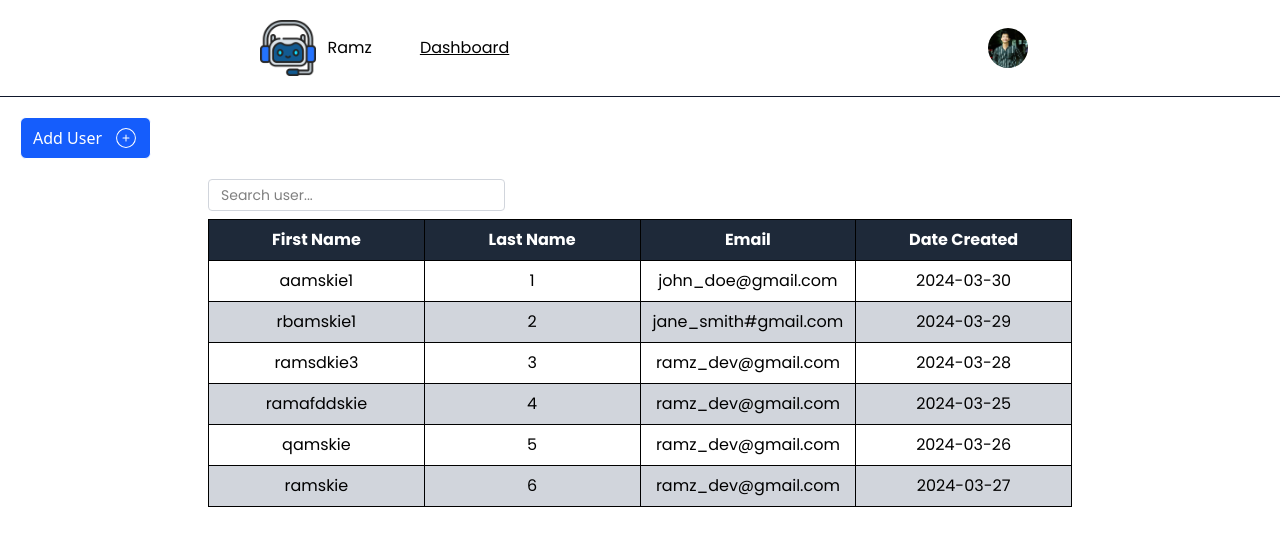
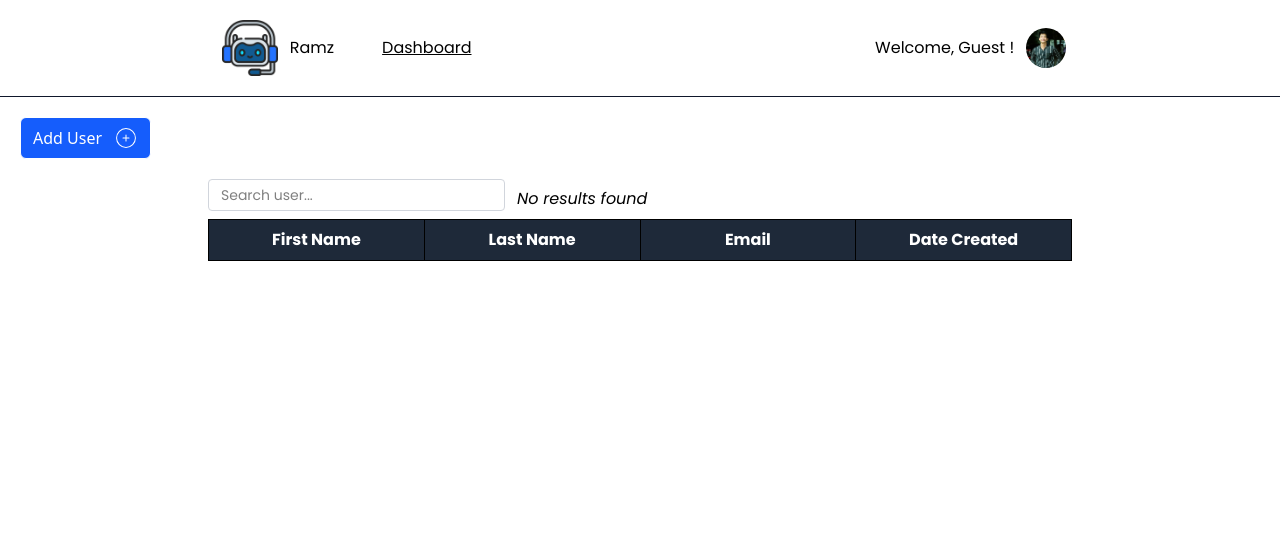
Before and after one commit to panisjr/user-management, a React (Vite) app: page /dashboard in a window 1280 px wide. Shown: the top 546 px of the page. Built offline with nearby package versions, Linux system fonts and the light colour scheme; a web font is replaced by a local one.

Commit message:
Update: display specific data based on the current user using create context

```diff
--- a/src/App.tsx
+++ b/src/App.tsx
@@ -5,55 +5,57 @@ import SignIn from "./SignIn";
 import SignUp from "./SignUp";
 import Dashboard from "./Dashboard";
 import { useState } from "react";
-import { User } from "./types";
-const dummyUsers: User[] = [
-  {
-    firstname: "aamskie1",
-    lastname: "1",
-    email: "john_doe@gmail.com",
-    password: "12345",
-    date: "2024-03-30",
-  },
-  {
-    firstname: "rbamskie1",
-    lastname: "2",
-    email: "jane_smith#gmail.com",
-    password: "abcdef",
-    date: "2024-03-29",
-  },
-  {
-    firstname: "ramsdkie3",
-    lastname: "3",
-    email: "ramz_dev@gmail.com",
-    password: "devpassword",
-    date: "2024-03-28",
-  },
-  {
-    firstname: "ramafddskie",
-    lastname: "4",
-    email: "ramz_dev@gmail.com",
-    password: "devpassword",
-    date: "2024-03-25",
-  },
-  {
-    firstname: "qamskie",
-    lastname: "5",
-    email: "ramz_dev@gmail.com",
-    password: "devpassword",
-    date: "2024-03-26",
-  },
-  {
-    firstname: "ramskie",
-    lastname: "6",
-    email: "ramz_dev@gmail.com",
-    password: "devpassword",
-    date: "2024-03-27",
-  },
-];
+import { User} from "./types";
+import { UserProvider } from "./UserProvider";
+// const dummyUsers: User[] = [
+//   {
+//     firstname: "aamskie1",
+//     lastname: "1",
+//     email: "john_doe@gmail.com",
+//     password: "12345",
+//     date: "2024-03-30",
+//   },
+//   {
+//     firstname: "rbamskie1",
+//     lastname: "2",
+//     email: "jane_smith#gmail.com",
+//     password: "abcdef",
+//     date: "2024-03-29",
+//   },
+//   {
+//     firstname: "ramsdkie3",
+//     lastname: "3",
+//     email: "ramz_dev@gmail.com",
+//     password: "devpassword",
+//     date: "2024-03-28",
+//   },
+//   {
+//     firstname: "ramafddskie",
+//     lastname: "4",
+//     email: "ramz_dev@gmail.com",
+//     password: "devpassword",
+//     date: "2024-03-25",
+//   },
+//   {
+//     firstname: "qamskie",
+//     lastname: "5",
+//     email: "ramz_dev@gmail.com",
+//     password: "devpassword",
+//     date: "2024-03-26",
+//   },
+//   {
+//     firstname: "ramskie",
+//     lastname: "6",
+//     email: "ramz_dev@gmail.com",
+//     password: "devpassword",
+//     date: "2024-03-27",
+//   },
+// ];
 function App() {
-  const [users, setUsers] = useState<User[]>(dummyUsers);
+  const [users, setUsers] = useState<User[]>([]);
 
   return (
+    <UserProvider>
       <Router>
         <Layout>
           <Routes>
@@ -73,6 +75,7 @@ function App() {
           </Routes>
         </Layout>
       </Router>
+    </UserProvider>
   );
 }
 
--- a/src/Dashboard.tsx
+++ b/src/Dashboard.tsx
@@ -4,6 +4,7 @@ import { AuthProps } from "./types";
 import { CiCirclePlus } from "react-icons/ci";
 import { RxCross2 } from "react-icons/rx";
 import Swal from "sweetalert2";
+import { useUser } from "./UserHook";
 
 const Dashboard: React.FC<AuthProps> = ({ users, setUsers }) => {
   const [firstname, setFirstname] = useState<string>("");
@@ -12,10 +13,12 @@ const Dashboard: React.FC<AuthProps> = ({ users, setUsers }) => {
   const [password, setPassword] = useState<string>("");
   const [addModal, setAddModal] = useState<boolean>(false);
 
+  // Get current user for assigning specific created data
+  const { currentUser } = useUser();
+
   const addUser = (e: React.FormEvent<HTMLFormElement>) => {
     e.preventDefault();
     const foundUser = users.find((user) => user.email === email);
-
     if (foundUser) {
       Swal.fire({
         icon: "error",
@@ -42,6 +45,7 @@ const Dashboard: React.FC<AuthProps> = ({ users, setUsers }) => {
       setUsers([
         ...users,
         {
+          currentUserEmail: currentUser?.email,
           email,
           firstname,
           lastname,
--- a/src/SignIn.tsx
+++ b/src/SignIn.tsx
@@ -1,17 +1,20 @@
 import { useState } from "react";
 import { Link, useNavigate } from "react-router-dom"; // Use React Router for navigation
 import Swal from "sweetalert2";
-import { AuthProps } from "./types";
+import { AuthProps} from "./types";
+import { useUser } from "./UserHook";
 
 const SignIn: React.FC<AuthProps> = ({ users }) => {
   const [email, setEmail] = useState<string>("");
   const [password, setPassword] = useState<string>("");
   const router = useNavigate();
 
+  // Getting the current logged in user
+  const { setCurrentUser } = useUser();
+
   const handleSignIn = (e: React.FormEvent<HTMLElement>) => {
     e.preventDefault();
     const foundUser = users.find((user) => user.email === email);
-
     if (!foundUser) {
       Swal.fire({
         icon: "error",
@@ -38,6 +41,7 @@ const SignIn: React.FC<AuthProps> = ({ users }) => {
       });
     }
     if (foundUser?.email === email && foundUser?.password === password) {
+      setCurrentUser(foundUser);
       router("/dashboard");
       setEmail("");
       setPassword("");
--- /dev/null
+++ b/src/UserContext.tsx
@@ -0,0 +1,10 @@
+import { createContext } from "react";
+import { User } from "./types";
+
+interface UserContextType {
+  currentUser: User | null;
+  setCurrentUser: React.Dispatch<React.SetStateAction<User | null>>;
+}
+
+// Export only the context here
+export const UserContext = createContext<UserContextType | undefined>(undefined);
--- /dev/null
+++ b/src/UserHook.tsx
@@ -0,0 +1,16 @@
+import { useContext } from "react";
+import Swal from "sweetalert2";
+import { UserContext } from "./UserContext"; // Adjust the path as necessary
+
+export const useUser = () => {
+  const context = useContext(UserContext);
+  if (!context) {
+    Swal.fire({
+      icon: "warning",
+      position: "center",
+      title: "useUser must be used within a UserProvider",
+    });
+    throw new Error("useUser must be used within a UserProvider");
+  }
+  return context;
+};
--- /dev/null
+++ b/src/UserProvider.tsx
@@ -0,0 +1,13 @@
+import { useState, ReactNode } from "react";
+import { UserContext } from "./UserContext";
+import { User } from "./types";
+
+export const UserProvider: React.FC<{ children: ReactNode }> = ({ children }) => {
+  const [currentUser, setCurrentUser] = useState<User | null>(null);
+
+  return (
+    <UserContext.Provider value={{ currentUser, setCurrentUser }}>
+      {children}
+    </UserContext.Provider>
+  );
+};
--- a/src/components/DataTable.tsx
+++ b/src/components/DataTable.tsx
@@ -4,6 +4,7 @@ import Swal from "sweetalert2";
 import { RxCross2 } from "react-icons/rx";
 import { CiEdit, CiTrash } from "react-icons/ci";
 import { IoMdArrowDropdown, IoMdArrowDropup } from "react-icons/io";
+import { useUser } from "../UserHook";
 
 const DataTable: React.FC<AuthProps> = ({ users, setUsers }) => {
   const [viewModal, setViewModal] = useState<boolean>(false);
@@ -18,6 +19,8 @@ const DataTable: React.FC<AuthProps> = ({ users, setUsers }) => {
   );
   const [sortedColumn, setSortedColumn] = useState<string | null>(null);
 
+  // Displaying data specific for current user
+  const {currentUser} = useUser();
   // Delete User
   const handleDeleteUser = () => {
     const findUser = users.find((a) => a.email === email);
@@ -257,7 +260,9 @@ const DataTable: React.FC<AuthProps> = ({ users, setUsers }) => {
         </thead>
         <tbody>
           {filteredItems.length > 0 &&
-            filteredItems.map((item, index) => (
+            filteredItems.map((item, index) => {
+              if (item.currentUserEmail === currentUser?.email) {
+                return (
                   <tr
                     key={index}
                     className="even:bg-gray-300 cursor-pointer hover:bg-black/20"
@@ -268,7 +273,9 @@ const DataTable: React.FC<AuthProps> = ({ users, setUsers }) => {
                     <td className="border text-center p-2">{item.email}</td>
                     <td className="border text-center p-2">{item.date}</td>
                   </tr>
-            ))}
+                );
+              }
+            })}
         </tbody>
       </table>
 
@@ -359,7 +366,8 @@ const DataTable: React.FC<AuthProps> = ({ users, setUsers }) => {
                       type="button"
                       className="bg-red-500 border border-red-500 px-4 py-2 text-white rounded-md cursor-pointer hover:bg-white hover:border-red-500 hover:text-red-500 duration-300"
                       onClick={() => {
-                        closeAddModal(), setIsEditing(!isEditing);
+                        closeAddModal();
+                        setIsEditing(!isEditing);
                       }}
                     >
                       Cancel
--- a/src/components/Navbar.tsx
+++ b/src/components/Navbar.tsx
@@ -1,10 +1,16 @@
 import React from "react";
-import { Link } from "react-router-dom";
+import { Link, useNavigate } from "react-router-dom";
+import { useUser } from "../UserHook";
 interface NavbarProps {
   isDashboard: boolean;
 }
 
 const Navbar: React.FC<NavbarProps> = ({ isDashboard }) => {
+  const { currentUser } = useUser();
+  const router = useNavigate();
+  const logout = () => {
+    router("/");
+  };
   return (
     <>
       {!isDashboard ? (
@@ -25,7 +31,9 @@ const Navbar: React.FC<NavbarProps> = ({ isDashboard }) => {
               </div>
             </div>
             <div className="flex items-center gap-3">
-              <Link to={'/signIn'} className="cursor-pointer">Sign In</Link>
+              <Link to={"/signIn"} className="cursor-pointer">
+                Sign In
+              </Link>
               <Link
                 to={"/signUp"}
                 className="bg-slate-900 p-3 rounded-md text-white cursor-pointer border border-slate-900 hover:bg-white hover:text-slate-900 duration-300"
@@ -52,7 +60,13 @@ const Navbar: React.FC<NavbarProps> = ({ isDashboard }) => {
               </div>
             </div>
             <div className="flex items-center gap-3">
-              <img src="/images/profile.jpg" alt="Profile Picture" className="w-10 h-10 object-cover rounded-[100%] cursor-pointer" />
+              <p>Welcome, {currentUser?.firstname || "Guest"} !</p>
+              <img
+                src="/images/profile.jpg"
+                alt="Profile Picture"
+                className="w-10 h-10 object-cover rounded-[100%] cursor-pointer"
+                onClick={() => logout()}
+              />
             </div>
           </div>
         </>
--- a/src/types.tsx
+++ b/src/types.tsx
@@ -1,5 +1,5 @@
-
 export interface User {
+  currentUserEmail?: string;
   email: string;
   firstname?: string;
   lastname?: string;
```
Lines whose indentation alone changed are shown as unchanged.
